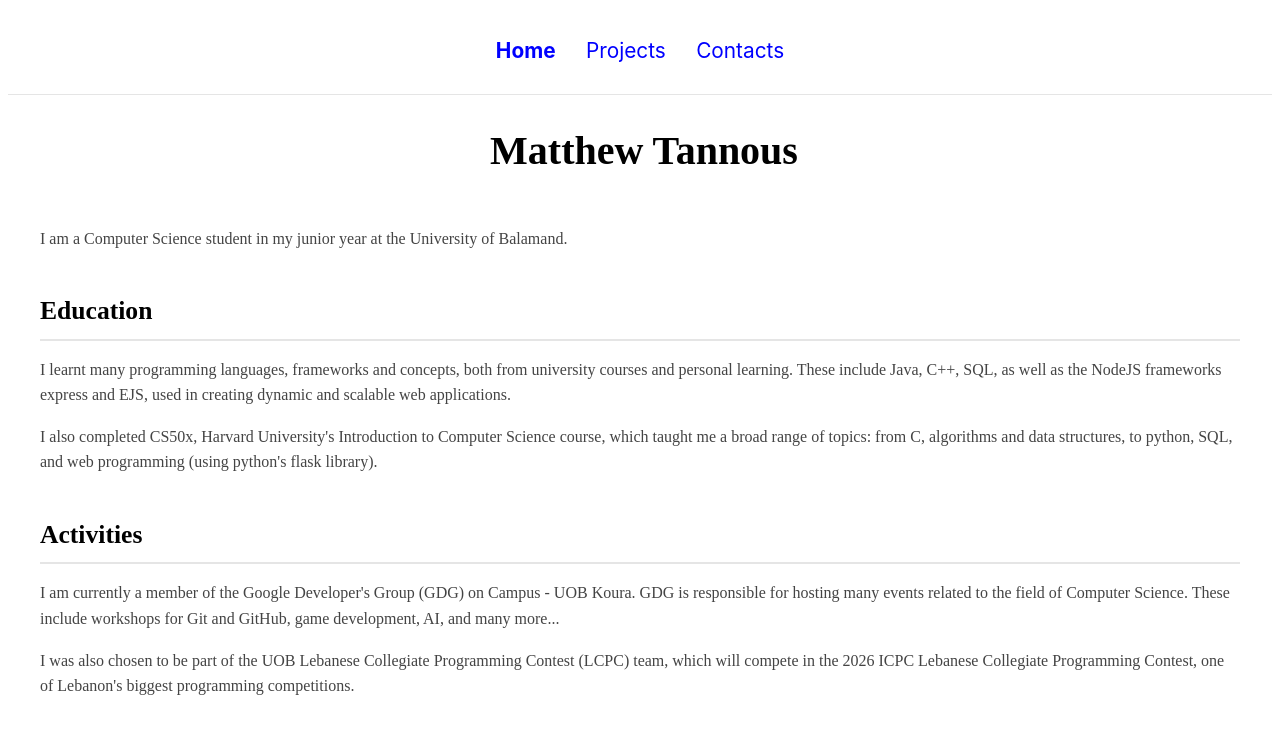
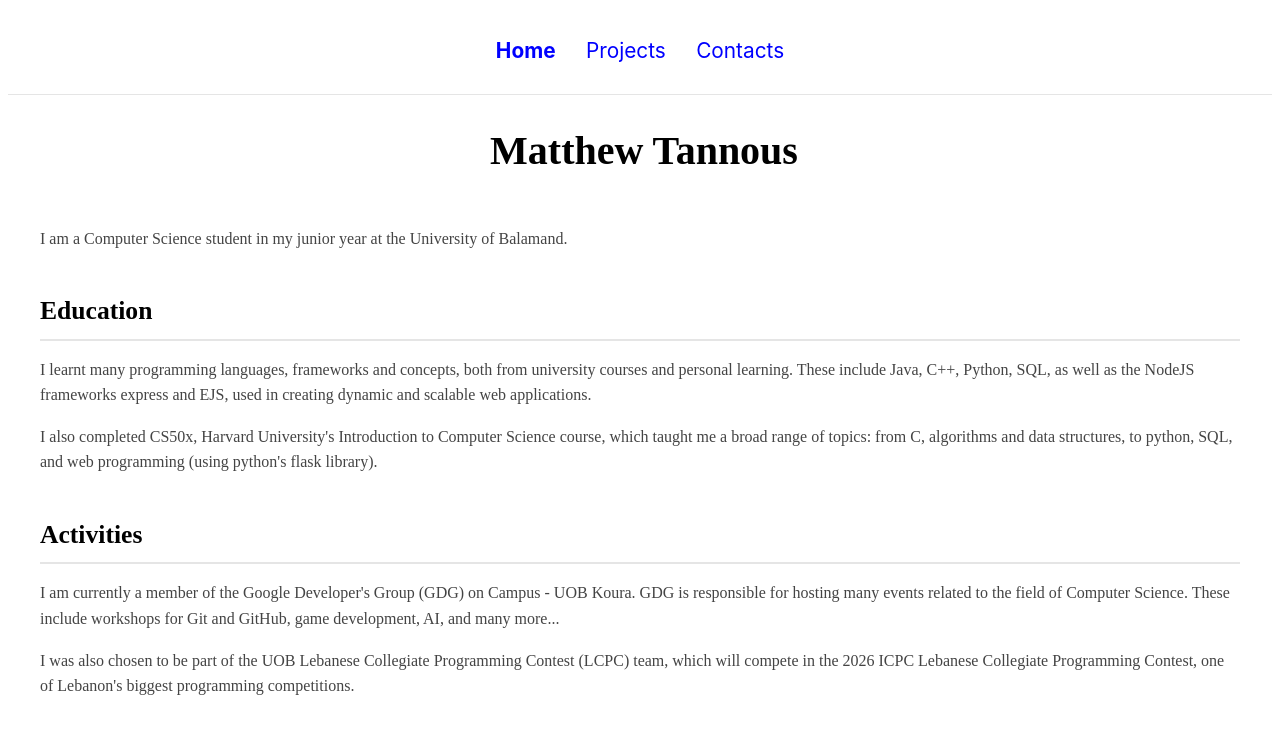
Before and after one commit to matthewtannous/matthewtannous.github.io, a Jekyll site: the page built from index.html, in a window 1280 px wide. Shown: the top 734 px of the page. Built offline with Jekyll 4.4.1, drawn with Linux system fonts in a browser that asks for light colours.

Commit message:
Added python to languages

```diff
--- a/_data/about.yml
+++ b/_data/about.yml
@@ -3,7 +3,7 @@ introduction:
 
 education:
   - I learnt many programming languages, frameworks and concepts, both from university courses and personal learning.
-    These include Java, C++, SQL, as well as the NodeJS frameworks express and EJS, used in creating dynamic and scalable web applications.
+    These include Java, C++, Python, SQL, as well as the NodeJS frameworks express and EJS, used in creating dynamic and scalable web applications.
   - "I also completed CS50x, Harvard University's Introduction to Computer Science course, which taught me a broad range of topics: from C,
     algorithms and data structures, to python, SQL, and web programming (using python's flask library)."
 
--- a/_projects/array_based_list.html
+++ b/_projects/array_based_list.html
@@ -9,6 +9,6 @@ video_id: pckEPI1tlJE
 position: 3
 ---
 
-An implementation of all the functionality of a linked list in C++, using a static array
-of nodes, with each node containing two data fields: a value of a specified type,
-and an integer 'pointer' to the next item in the list.
+An implementation of all the functionality of a linked list in C++, using a
+static array of nodes, with each node containing two data fields: a value of a
+specified type, and an integer 'pointer' to the next item in the list.
```
Also changed, not shown: _projects/python_game.html (+5 -3 lines).
